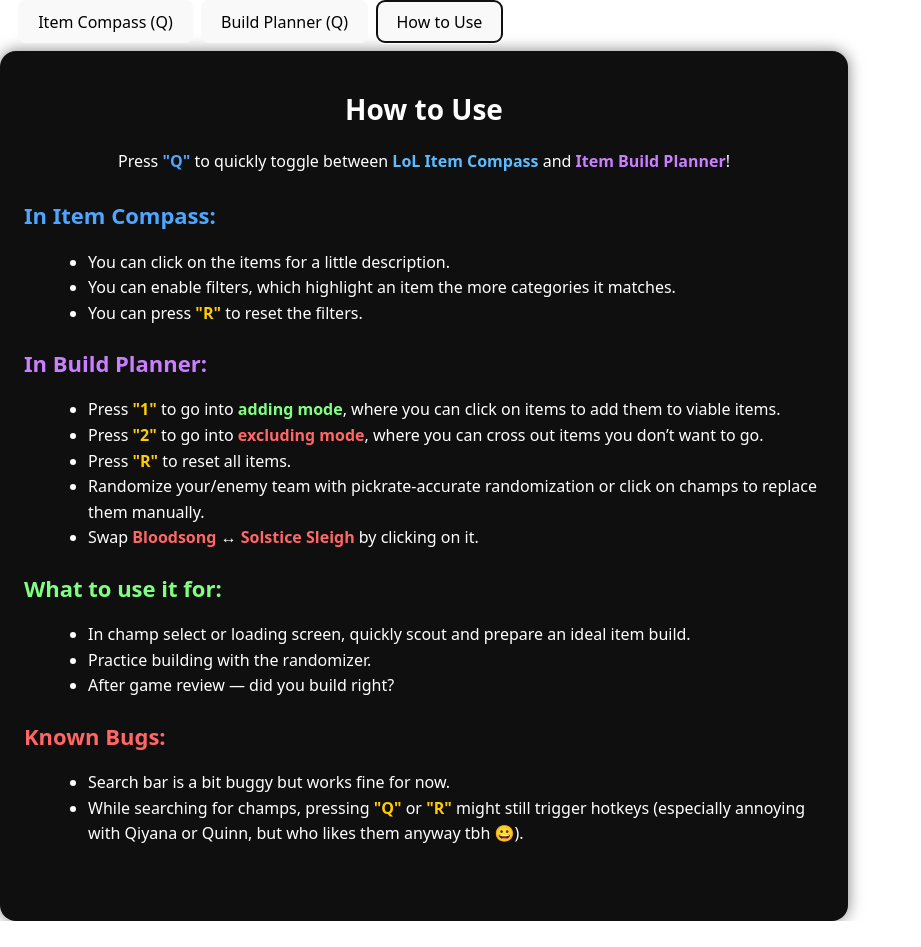
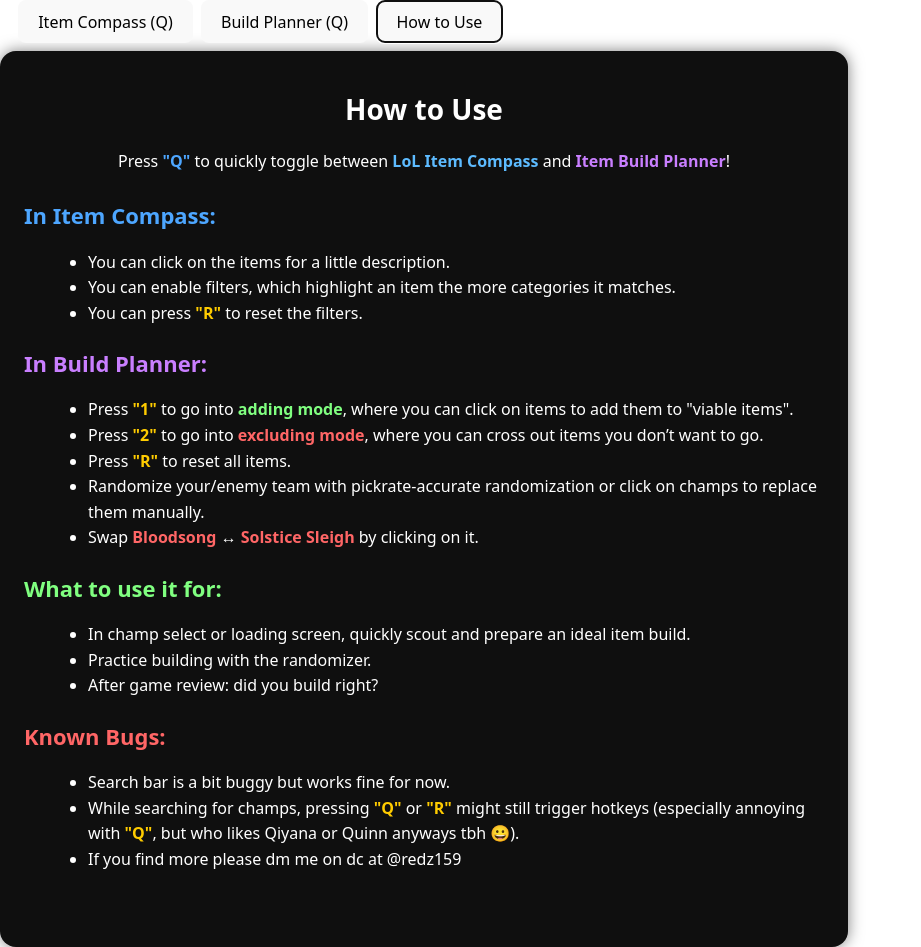
Before and after one commit to Redz159/lol-item-compass, a React (Vite) app: page / in a window 1280 px wide. Both pictures are taken after a click on the button "How to Use". Shown: the whole page, without its empty margins (0-921 px from the left). Before the commit the page ends 921 px from the top, so only its background shows below. Built offline with nearby package versions, Linux system fonts and the light colour scheme.

Commit message:
Updated HowTo Guide

```diff
--- a/src/HowToUse.jsx
+++ b/src/HowToUse.jsx
@@ -34,7 +34,7 @@
                 style={{
                     color: "#4da6ff",
                     fontSize: "22px",
-                    marginBottom: "8px",
+                    marginBottom: "0px",
                     marginTop: "20px",
                 }}
             >
@@ -53,7 +53,7 @@
                 style={{
                     color: "#c97fff",
                     fontSize: "22px",
-                    marginBottom: "8px",
+                    marginBottom: "0px",
                     marginTop: "20px",
                 }}
             >
@@ -63,7 +63,7 @@
                 <li>
                     Press <span style={{ color: "#ffcc00", fontWeight: "bold"  }}>"1"</span> to go into{" "}
                     <span style={{ color: "#80ff80", fontWeight: "bold"  }}>adding mode</span>, where you can click on items to add
-                    them to viable items.
+                    them to "viable items".
                 </li>
                 <li>
                     Press <span style={{ color: "#ffcc00", fontWeight: "bold"  }}>"2"</span> to go into {" "}
@@ -86,16 +86,16 @@
                 style={{
                     color: "#80ff80",
                     fontSize: "22px",
-                    marginBottom: "8px",
+                    marginBottom: "0px",
                     marginTop: "20px",
                 }}
             >
                 What to use it for:
             </h2>
-            <ul style={{ marginLeft: "24px", marginBottom: "16px" }}>
+            <ul style={{ marginLeft: "24px", marginBottom: "0px" }}>
                 <li>In champ select or loading screen, quickly scout and prepare an ideal item build.</li>
                 <li>Practice building with the randomizer.</li>
-                <li>After game review — did you build right?</li>
+                <li>After game review: did you build right?</li>
             </ul>
 
             {/* Known bugs */}
@@ -103,7 +103,7 @@
                 style={{
                     color: "#ff6666",
                     fontSize: "22px",
-                    marginBottom: "8px",
+                    marginBottom: "0px",
                     marginTop: "20px",
                 }}
             >
@@ -113,10 +113,12 @@
                 <li>Search bar is a bit buggy but works fine for now.</li>
                 <li>
                     While searching for champs, pressing{" "}
-                    <span style={{ color: "#ffcc00", fontWeight: "bold" }}>"Q"</span> or{" "}
-                    <span style={{ color: "#ffcc00", fontWeight: "bold" }}>"R"</span> might still trigger hotkeys
-                    (especially annoying with Qiyana or Quinn, but who likes them anyway tbh 😀).
+                    <span style={{color: "#ffcc00", fontWeight: "bold"}}>"Q"</span> or{" "}
+                    <span style={{color: "#ffcc00", fontWeight: "bold"}}>"R"</span> might still trigger hotkeys
+                    (especially annoying with <span style={{color: "#ffcc00", fontWeight: "bold"}}>"Q"</span>, but who likes Qiyana or
+                    Quinn anyways tbh 😀).
                 </li>
+                <li> If you find more please dm me on dc at @redz159</li>
             </ul>
         </div>
     );
```
